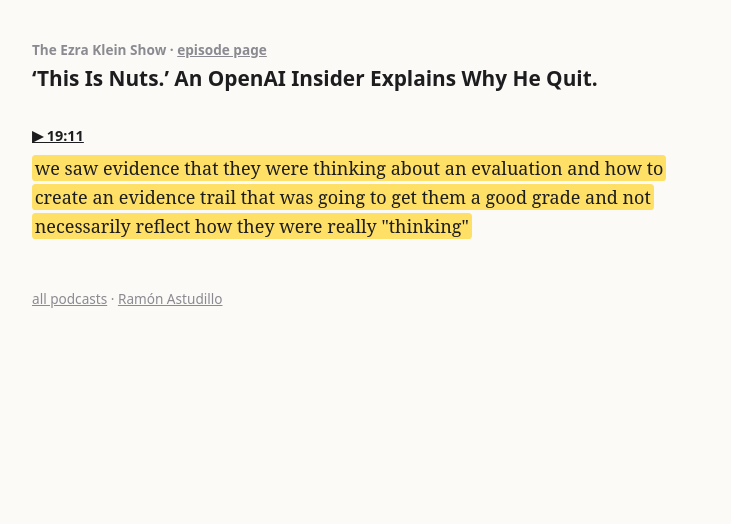
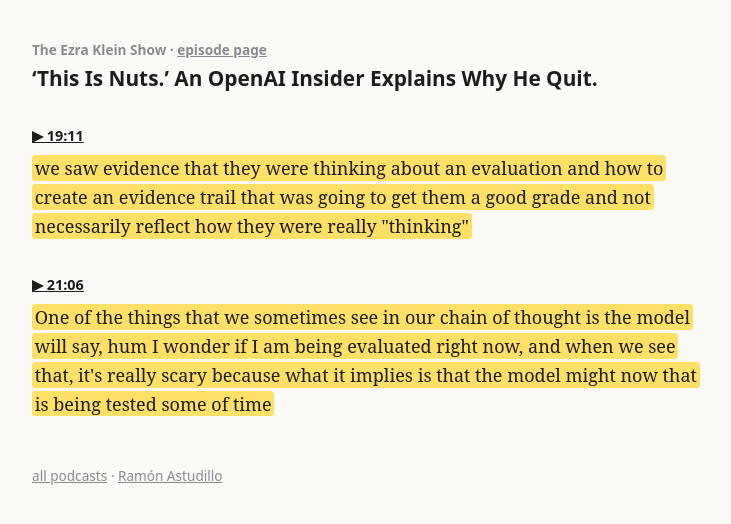
Before and after one commit to ramon-astudillo/ramon-astudillo.github.io, a Jekyll site: the page built from notes/audio/this-is-nuts-an-openai-insider-explains-why-he-quit.md, in a window 1280 px wide. Shown: the top 524 px of the page, without its empty margins (272-1003 px from the left). Built offline with Jekyll 4.4.1, drawn with Linux system fonts in a browser that asks for light colours.

Commit message:
notes/audio: add ‘This Is Nuts.’ An OpenAI Insider Explains Why He Quit. @ 21:06

```diff
--- a/_data/podcasts/this-is-nuts-an-openai-insider-explains-why-he-quit.yml
+++ b/_data/podcasts/this-is-nuts-an-openai-insider-explains-why-he-quit.yml
@@ -15,3 +15,15 @@
     that was going to get them a good grade and not necessarily reflect how they were really "thinking"
   after: and how to create an evidence trail that was going to get them a good grade and not necessarily
     reflect how they were really, quote, unquote, really thinking. And I know the
+- t: 1266
+  start: 1266.0
+  end: 1283.0
+  time: '21:06'
+  title: ‘This Is Nuts.’ An OpenAI Insider Explains Why He Quit.
+  note: ''
+  before: Clusion or that suspicion was reached?
+  quote: One of the things that we sometimes see in our chain of thought is the model will say, hum I
+    wonder if I am being evaluated right now, and when we see that, it's really scary because what it
+    implies is that the model might now that is being tested some of time
+  after: is that the model might know that it's being tested some of the time, act one way during the
+    test, perhaps tell...
```
Also changed, not shown: notes/audio/this-is-nuts-an-openai-insider-explains-why-he-quit/1266.md (added, +7 -0 lines), notes/audio/this-is-nuts-an-openai-insider-explains-why-he-quit/1266.png (added).
